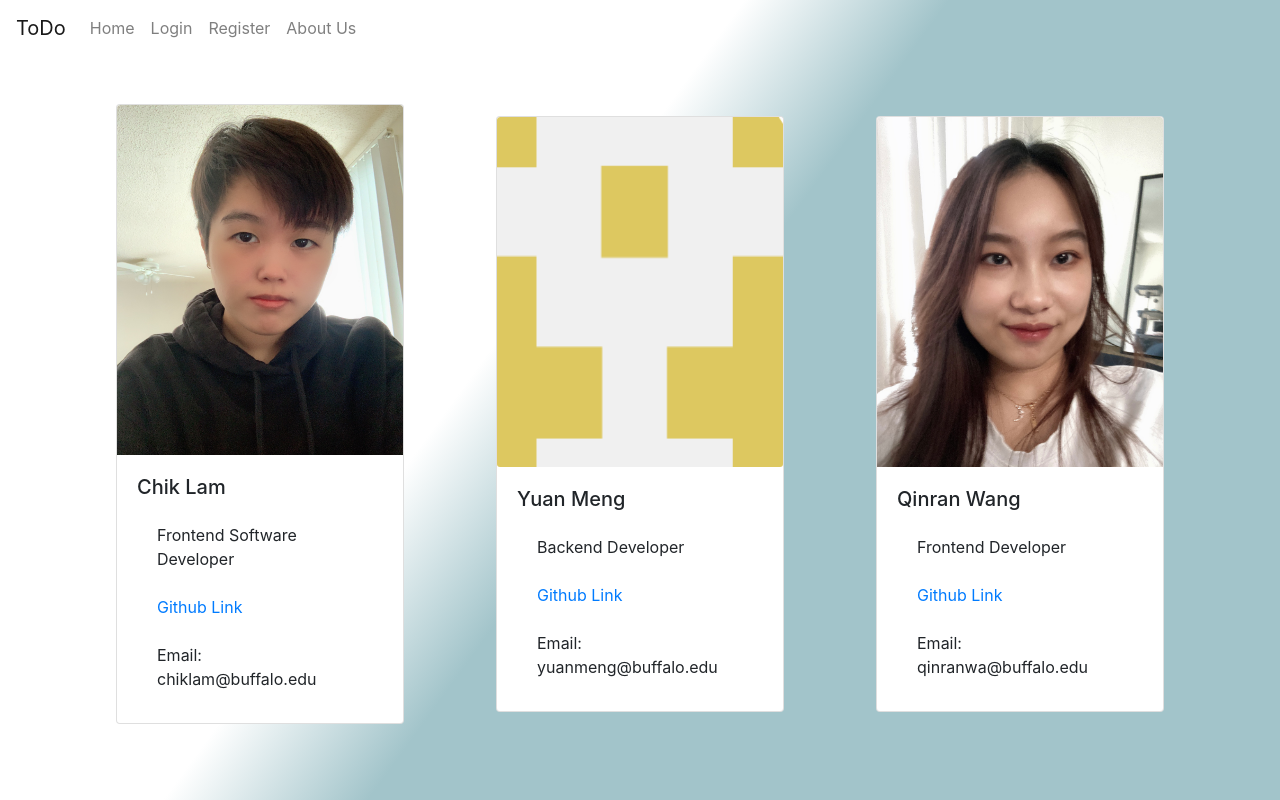
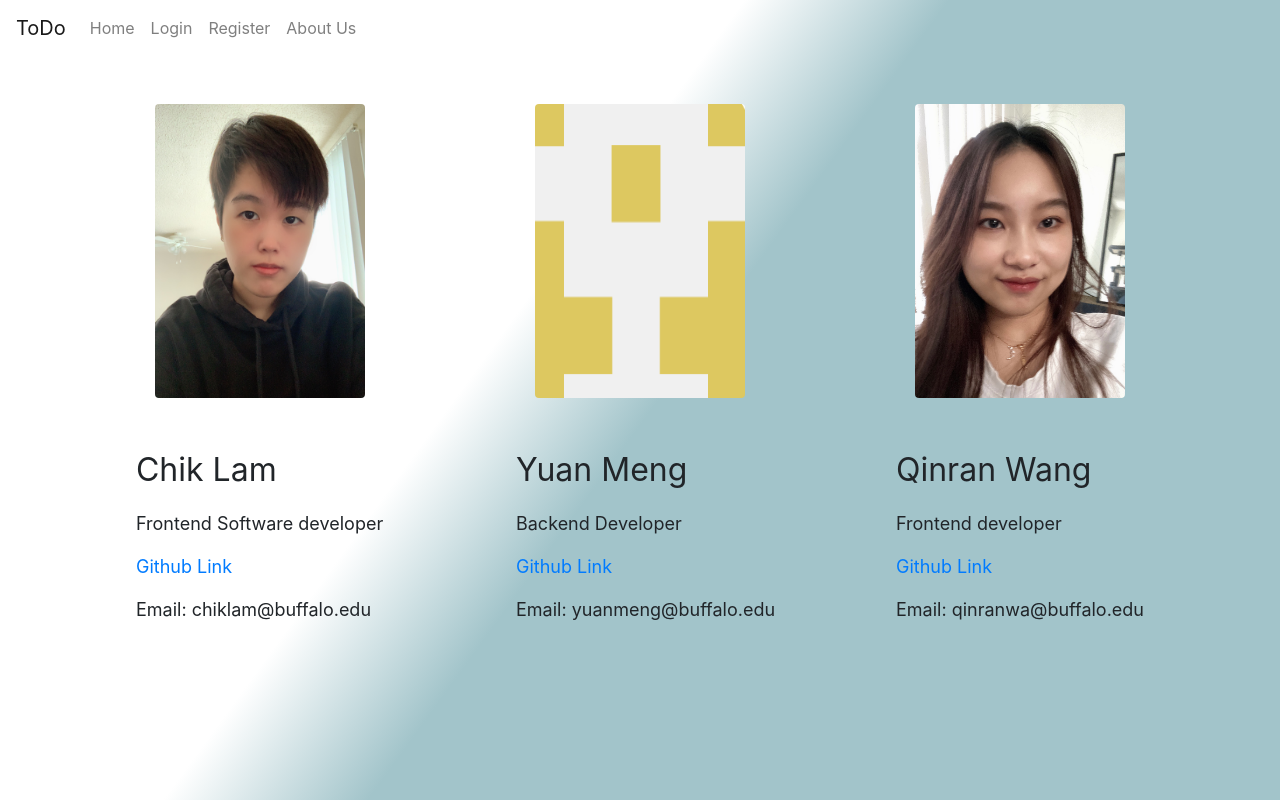
Before and after one commit to mengyuan1112/Todo-List, a React (Create React App) app in the folder react-frontend/: page /about in a window 1280 px wide. Built offline with nearby package versions, Linux system fonts and the light colour scheme; no server answers; a web font is replaced by a local one.

Commit message:
about us qinran-update

```diff
--- a/react-frontend/src/components/AboutUs.js
+++ b/react-frontend/src/components/AboutUs.js
@@ -3,7 +3,7 @@ import Card from 'react-bootstrap/Card'
 import ListGroup from 'react-bootstrap/ListGroup'
 import img from './../chiklam.JPG'
 import yuanImg from './../Yuan Meng.png'
-import Qinran from '../Qinran.jpg';
+import Qinran from '../Qinran2.jpg';
 import './AboutUs.css'
 
 const AboutUs = () => {
@@ -14,52 +14,54 @@ const AboutUs = () => {
         <br/>
 
         <Container>
-                {/* <Row className="justify-content-center">
-                <Col>
+                <Row className="justify-content-center">
+                <Col style={{ display: "flex", justifyContent: "center", alignItems: "center" }}>
                     <Image src={img} rounded style={{width:'60%', height: '100%'}} />
-                </Col>
-                <Col>
+                </Col >
+                <Col style={{ display: "flex", justifyContent: "center", alignItems: "center" }}>
                     <Image src={yuanImg} className="yuan_img" rounded style={{width:'60%', height: '100%'}} />
                 </Col>
-                <Col>
-                    <Image src={hhh} rounded style={{width:'60%', height: '100%'}} />
+                <Col style={{ display: "flex", justifyContent: "center", alignItems: "center" }}>
+                    <Image src={Qinran} rounded style={{width:'60%', height: '100%'}} />
                 </Col>
 
                 </Row>
+
                 <Row className="justify-content-center">
-                <Col>
+                <Col  xs="auto" sm="4">
                     <br/>
                     <br/>
                         <p style={{fontSize:"2rem"}}>Chik Lam</p>
                         <p>Frontend Software developer</p>
                         <p><a href="https://github.com/lamchik1997">Github Link</a></p>
                         <p>Email: chiklam@buffalo.edu</p>
-                </Col>
+                </Col >
                 <hr/>
                  <br/>
-                <Col>
+                <Col  xs="auto" sm="4">
                     <br/>
                     <br/>
                         <p style={{fontSize:"2rem"}}>Yuan Meng</p>
                         <p>Backend Developer</p>
                         <p><a href="https://github.com/mengyuan1112">Github Link</a></p>
                         <p>Email: yuanmeng@buffalo.edu</p>
-                </Col>
+                </Col >
 
                 <hr/>
                 <br/>
-                <Col>
+                <Col xs="auto">
                     <br/>
                     <br/>
                         <p style={{fontSize:"2rem"}}>Qinran Wang </p>
                         <p>Frontend developer</p>
                         <p><a href="https://github.com/qinran222">Github Link</a></p>
-                        <p>Email: qinranwa@buffalo.edu, qinran6271@gmail.com</p>
+                        <p>Email: qinranwa@buffalo.edu</p>
                 </Col>
-            </Row> */}
+            </Row>
 
 
-            <Row>
+
+            {/* <Row>
             <Col   style={{ display: "flex", justifyContent: "center", alignItems: "center" }}>
             <Card style={{ width: '18rem'  }} className="abuCard">
                 <Card.Img variant="top" src={img} className="abuPhoto" />
@@ -101,7 +103,7 @@ const AboutUs = () => {
                 </Card.Body>
             </Card>
             </Col>
-            </Row>
+            </Row> */}
 
 
         </Container>
```
Also changed, not shown: react-frontend/src/Qinran2.jpg (added).
